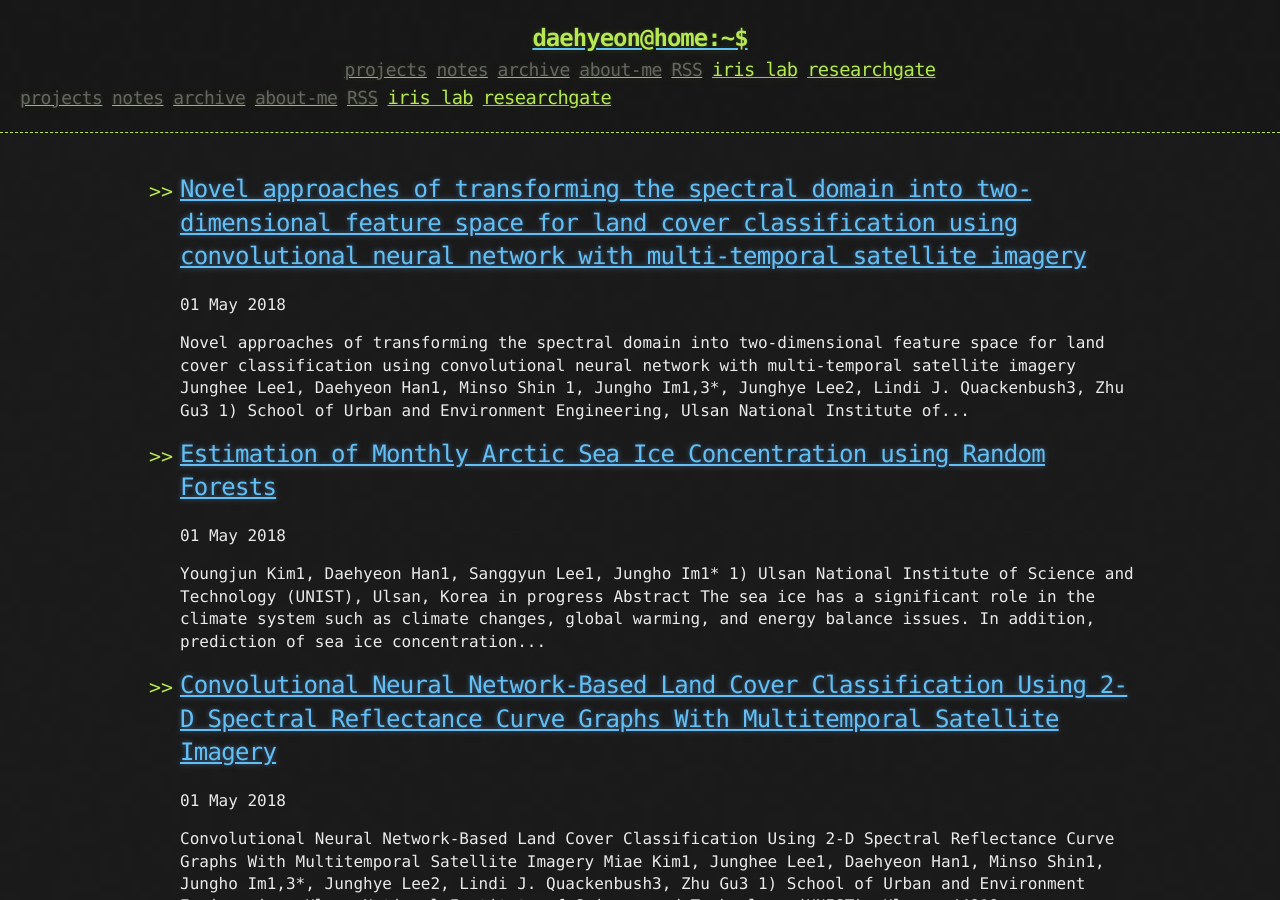
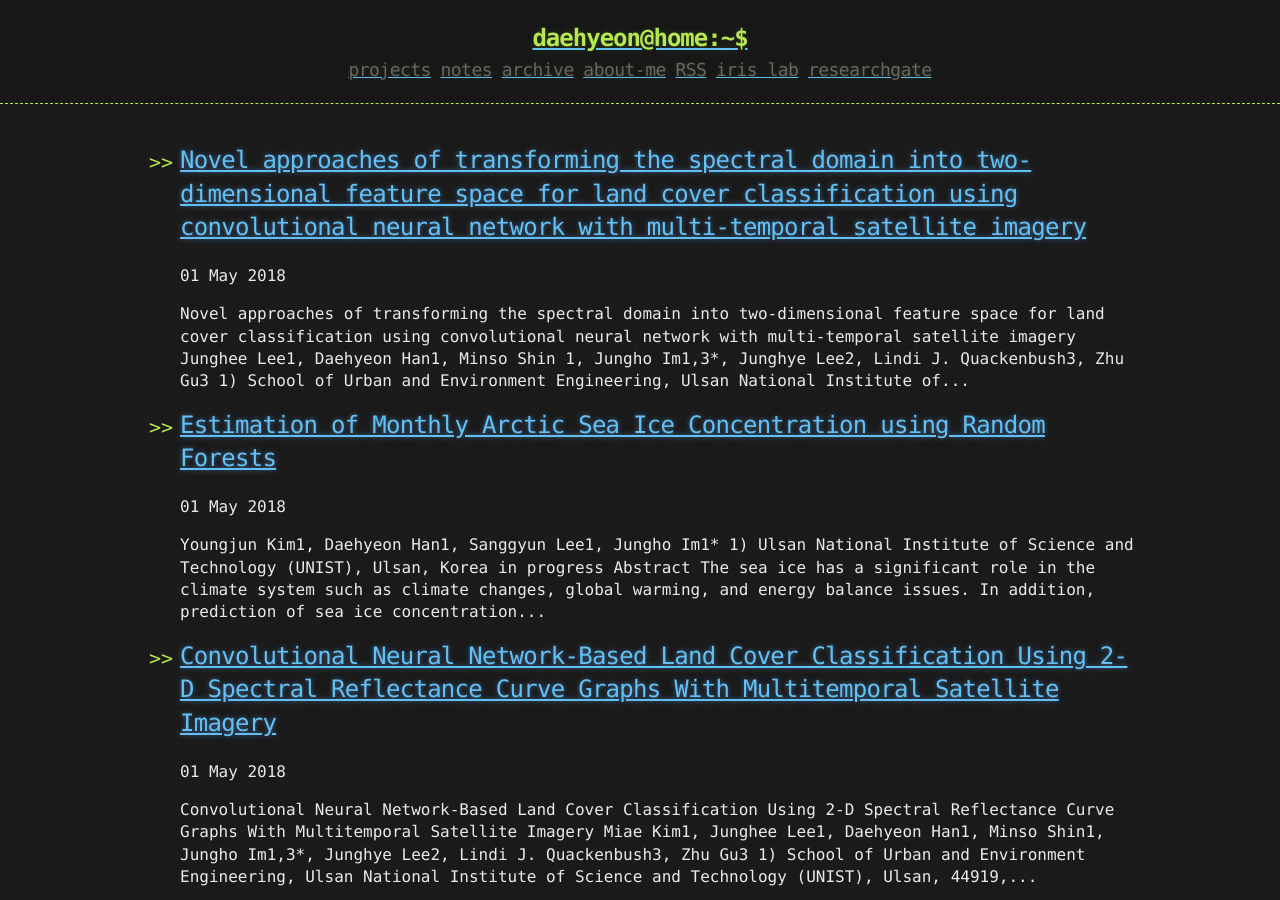
Before and after one commit to daehyeon-han/daehyeon-han.github.io, a Jekyll site: the page built from index.html, in a window 1280 px wide and 900 px high. Built offline with Jekyll 4.4.1, drawn with Linux system fonts in a browser that asks for light colours; the list of posts is cut into pages by our own code.

Commit message:
header, links updates

```diff
--- a/_includes/header.html
+++ b/_includes/header.html
@@ -7,8 +7,5 @@
     <div class="header-links">
       {% include links.html %}
     </div>
-    <div class="header-links-second">
-      {% include links.html %}
-    </div>
   </div>
 </header>
--- a/_includes/links.html
+++ b/_includes/links.html
@@ -3,5 +3,5 @@
 <a href="{{ "/archive" | prepend: site.baseurl | replace: '//', '/' }}"><h2 class="header-link">archive</h2></a>
 <a href="{{ "/about" | prepend: site.baseurl | replace: '//', '/' }}"><h2 class="header-link">about-me</h2></a>
 <a href="{{ "/atom.xml" | prepend: site.baseurl | replace: '//', '/' }}"><h2 class="header-link">RSS</h2></a>
-<a href="http://iris.unist.ac.kr/" target="_blank"><h3 class="header-link">iris lab</h3></a>
-<a href="https://www.researchgate.net/profile/Daehyeon_Han" target="_blank"><h3 class="header-link">researchgate</h3></a>
+<a href="http://iris.unist.ac.kr/" target="_blank"><h2 class="header-link">iris lab</h2></a>
+<a href="https://www.researchgate.net/profile/Daehyeon_Han" target="_blank"><h2 class="header-link">researchgate</h2></a>
```
